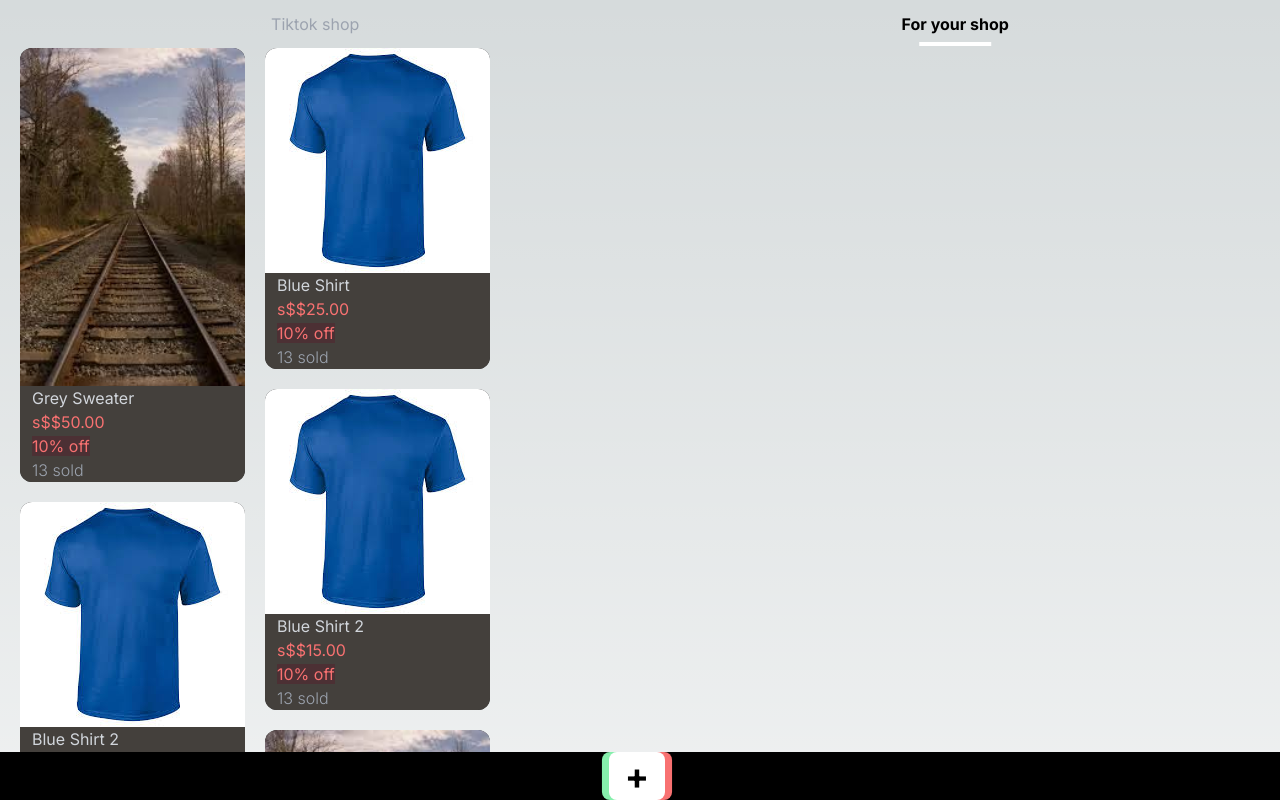
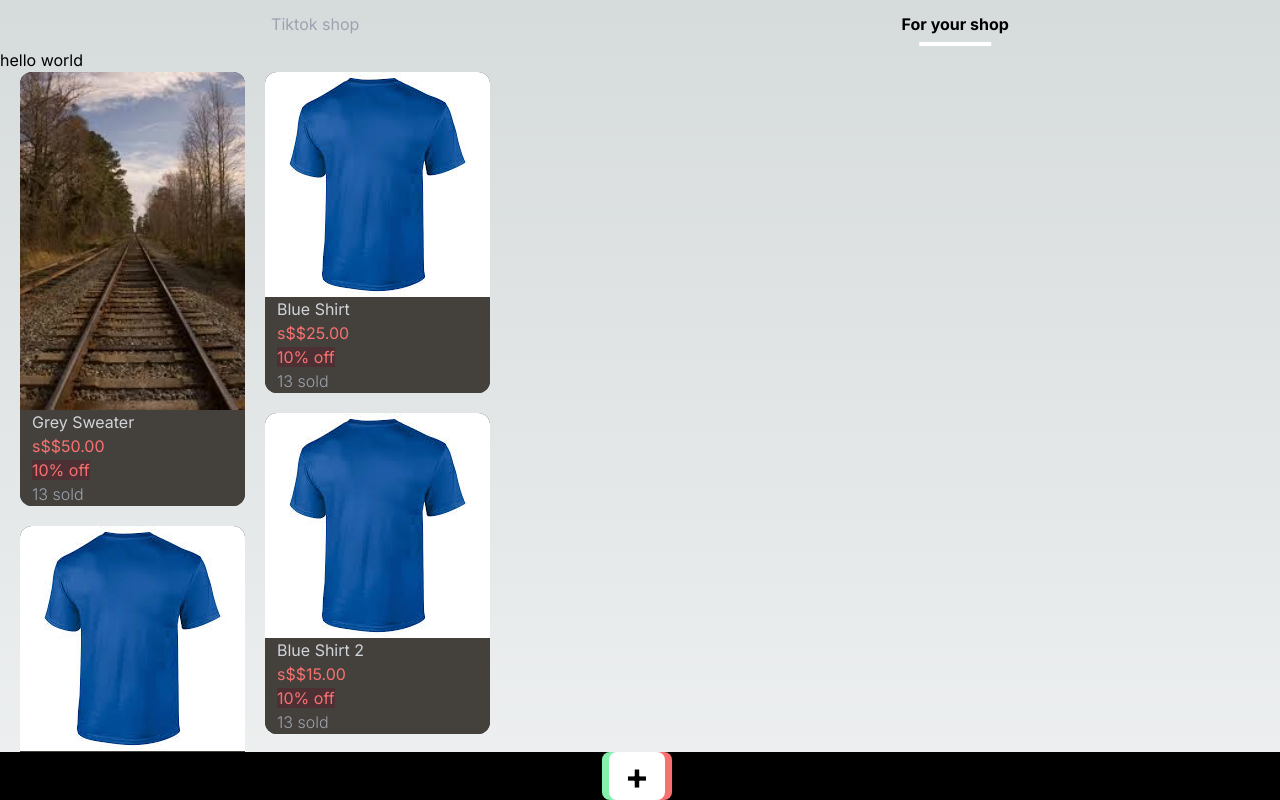
Before and after one commit to hsucheewei/techjamfrontend, a Next.js app: page /shop in a window 1280 px wide. Shown: the top 800 px of the page. Built offline with nearby package versions, Linux system fonts and the light colour scheme.

Commit message:
Updated layout of foryou page

```diff
--- a/app/shop/layout.tsx
+++ b/app/shop/layout.tsx
@@ -1,5 +1,6 @@
 import { BottomNav } from "@/components/bottom-nav";
 import { Siderbar } from "@/components/sidebar";
+import { Tab } from "@/components/tab";
 
 export default function RootLayout({
     children,
@@ -8,6 +9,7 @@ export default function RootLayout({
   }>) {
     return (
       <div className="mb-16">
+        <Tab />
         <Siderbar />
         {children}
         <BottomNav />
--- a/app/shop/page.tsx
+++ b/app/shop/page.tsx
@@ -1,5 +1,4 @@
 import { Product } from "@/components/product";
-import { Tab } from "@/components/tab";
 import { PRODUCTS } from "@/lib/constant";
 
 export default function ShopPage() {
@@ -10,7 +9,6 @@ export default function ShopPage() {
 
     return (
         <main>
-            <Tab />
             <div className="flex gap-5 px-5">
                 <div className="flex flex-col gap-5">{firstColumn.map((product) => <Product key={product.name} {...product} />)}</div>
                 <div className="flex flex-col gap-5">{secondColumn.map((product) => <Product key={product.name} {...product} />)}</div>
--- a/components/sidebar.tsx
+++ b/components/sidebar.tsx
@@ -1,5 +1,7 @@
 export const Siderbar = () => {
     return (
-        <aside></aside>
+        <aside>
+            hello world
+        </aside>
     )
 }
```
